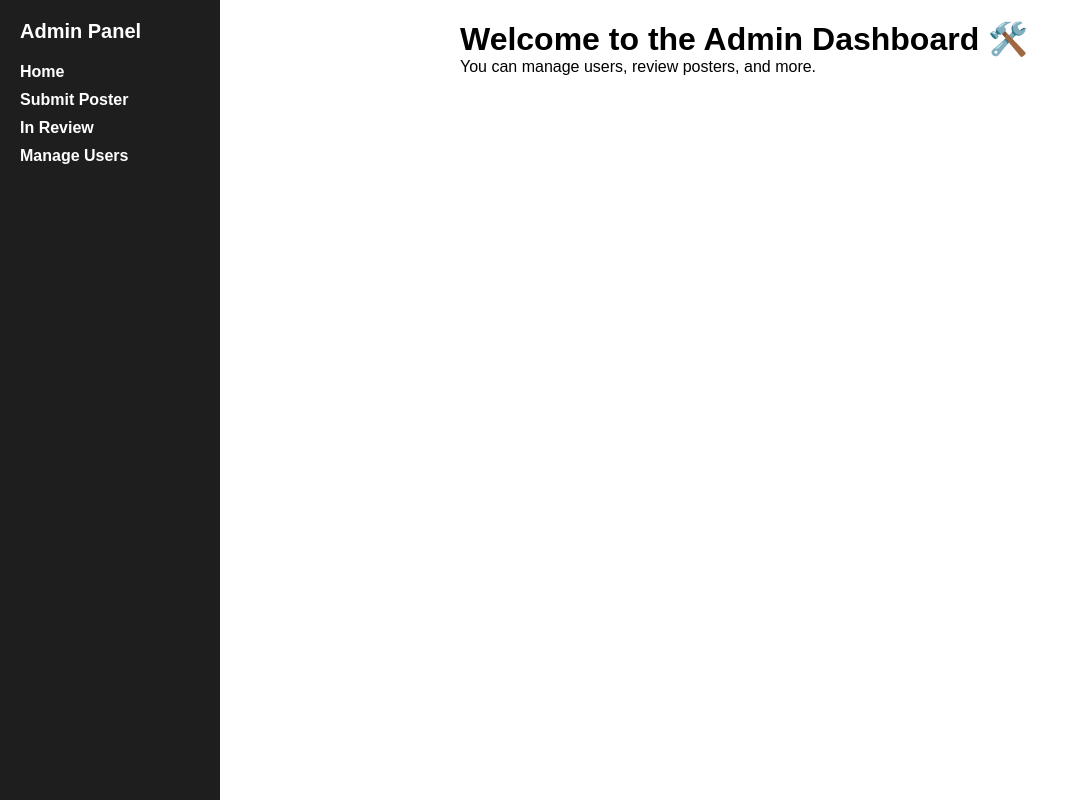
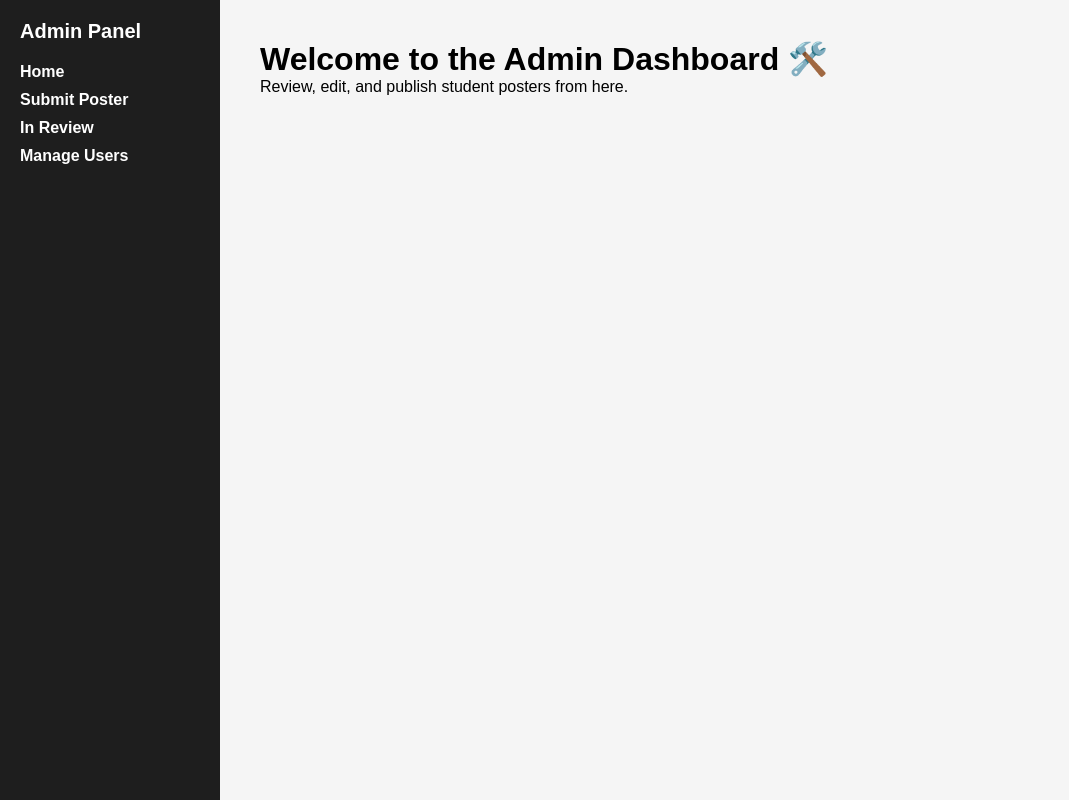
Before and after one commit to JarredGeng/CSC-230-PROJECT, a React (Vite) app: page /admindash in a window 1280 px wide. Shown: the whole page, without its empty margins (0-1069 px from the left). Built offline with nearby package versions, Linux system fonts and the light colour scheme.

Commit message:
working admin sign in and basic admin dashboard view

```diff
--- a/src/Components/Hero.jsx
+++ b/src/Components/Hero.jsx
@@ -1,5 +1,6 @@
 import React from "react";
 import "../styles/Hero.css";
+import { Link, useNavigate, useLocation } from "react-router-dom";
 import heroImage from "../assets/hero-image.jpg"; // Make sure the image is in the assets folder
 
 const Hero = () => {
@@ -8,7 +9,9 @@ const Hero = () => {
       <div className="hero-overlay">
         <h1>Welcome to CIRT</h1>
         <p>Your hub for academic research, networking, and collaboration.</p>
-        <button className="hero-btn">Explore Research</button>
+        <Link to="/posters">
+           <button>Explore Research</button>
+      </Link>
       </div>
     </section>
   );
--- a/src/Components/Navbar.jsx
+++ b/src/Components/Navbar.jsx
@@ -33,7 +33,6 @@ const NavBar = () => {
       </Link>
       <ul className="nav-links">
         <li><Link to="/posters">Research Posters</Link></li>
-        <li><Link to="/journal">Journal</Link></li>
         <li><Link to="/resources">Resources</Link></li>
         <li><Link to="/faq">FAQ</Link></li>
 
--- a/src/pages/FAQ.jsx
+++ b/src/pages/FAQ.jsx
@@ -54,11 +54,6 @@ const FAQ = () => {
           <p>Contact: cirt@ut.edu | (813) 555-1234</p>
         </footer>
       </div>
-
-      <footer className="footer">
-        <p>© 2025 CIRT - Criminology Institute for Research & Training | University of Tampa</p>
-        <p>Contact: cirt@ut.edu | (813) 555-1234</p>
-      </footer>
     </div>
   );
 };
--- a/src/pages/Login.jsx
+++ b/src/pages/Login.jsx
@@ -35,10 +35,9 @@ const Login = () => {
         localStorage.setItem("token", res.data.token);
         localStorage.setItem("user_id", res.data.user_id);
         localStorage.setItem("role", res.data.role);
-        localStorage.setItem("name", res.data.name); // For navbar dropdown
-
-        login(res.data.role); // Optional if you're using AuthContext
-        navigate("/"); // ✅ Home, not dashboard
+        localStorage.setItem("name", res.data.name);
+        login(res.data.role);
+        navigate("/");
       } else {
         alert("Registered! Please log in.");
         setIsLogin(true);
--- a/src/pages/admindash.jsx
+++ b/src/pages/admindash.jsx
@@ -1,12 +1,37 @@
-import Sidebar from '../Components/sidebar';
+import React from "react";
+import Sidebar from "../Components/sidebar";
+// import ReviewQueue from "./ReviewQueue";
+// import PosterEditor from "./PosterEditor";
+// import FinalizeReview from "./FinalizeReview";
+import { useLocation } from "react-router-dom";
+import "../styles/dashboard.css";
 
 const AdminDashboard = () => {
+  const location = useLocation();
+  const path = location.pathname;
+
+  let content;
+
+  if (path === "/admindash/reviewqueue") {
+    content = <ReviewQueue />;
+  } else if (path === "/admindash/editor") {
+    content = <PosterEditor />;
+  } else if (path === "/admindash/finalize") {
+    content = <FinalizeReview />;
+  } else {
+    content = (
+      <>
+        <h1>Welcome to the Admin Dashboard 🛠️</h1>
+        <p>Review, edit, and publish student posters from here.</p>
+      </>
+    );
+  }
+
   return (
-    <div style={{ display: 'flex' }}>
+    <div className="dashboard-page">
       <Sidebar role="admin" />
-      <div style={{ marginLeft: '220px', padding: '20px', flex: 1 }}>
-        <h1>Welcome to the Admin Dashboard 🛠️</h1>
-        <p>You can manage users, review posters, and more.</p>
+      <div className="dashboard-content">
+        {content}
       </div>
     </div>
   );
```
Also changed, not shown: 1 other file (tests, documents, lock files or other folders).
